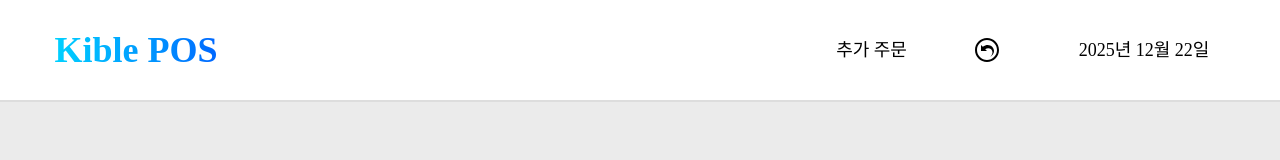
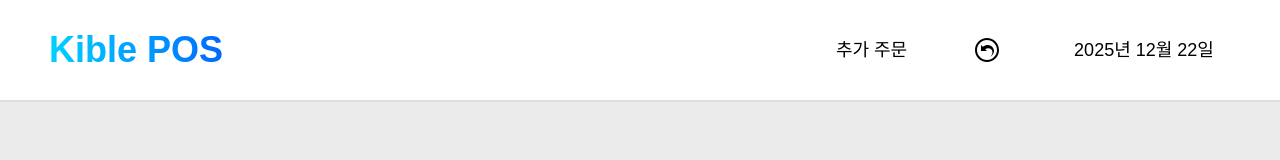
Before and after one commit to KibleLab/kible-fe-pos, a React (Vite) app: page /orders/1 in a window 1280 px wide. Shown: the top 160 px of the page. Built offline with nearby package versions, Linux system fonts and the light colour scheme.

Commit message:
refactor: Apply Util Function(cn) and Path Alias(@)
src/components/AppBar
src/components/AppBar/AppBarIconButton
src/components/AppBar/AppBarTextButton

```diff
--- a/src/components/AppBar/AppBarIconButton/index.tsx
+++ b/src/components/AppBar/AppBarIconButton/index.tsx
@@ -1,3 +1,5 @@
+import { cn } from "@/lib/utils";
+
 interface AppBarIconButtonProps {
   onClick?: () => void;
   icon: string | undefined;
@@ -6,14 +8,14 @@ export default function AppBarIconButton(props: AppBarIconButtonProps) {
   const { onClick, icon } = props;
   return (
     <button
-      className="
-        flex items-center justify-center
-        w-28.75 h-full
-        bg-transparent cursor-pointer
-        transition-all duration-200
-        hover:bg-blue-500/5 hover:opacity-80 group"
+      className={cn(
+        "flex items-center justify-center",
+        "w-28.75 h-full",
+        "cursor-pointer transition-all duration-200",
+        "hover:bg-blue-500/5 hover:opacity-80",
+      )}
       onClick={onClick}>
-      <img className="w-6 h-6" src={icon} alt="icon" />
+      <img className={cn("w-6 h-6")} src={icon} alt="icon" />
     </button>
   );
 }
--- a/src/components/AppBar/AppBarTextButton/index.tsx
+++ b/src/components/AppBar/AppBarTextButton/index.tsx
@@ -1,3 +1,5 @@
+import { cn } from "@/lib/utils";
+
 interface AppBarTextButtonProps {
   onClick?: () => void;
   text: string;
@@ -6,13 +8,14 @@ export default function AppBarTextButton(props: AppBarTextButtonProps) {
   const { onClick, text } = props;
   return (
     <button
-      className="
-        flex items-center justify-center
-        w-28.75 h-full
-        bg-transparent cursor-pointer
-        transition-all duration-200
-        hover:bg-blue-500/5 hover:opacity-80 group
-        font-['Noto_Sans_KR'] text-lg font-medium text-black"
+      className={cn(
+        "flex items-center justify-center",
+        "w-28.75 h-full",
+        "font-medium text-lg text-black",
+        "cursor-pointer transition-all duration-200",
+        "hover:bg-blue-500/5 hover:opacity-80",
+        "select-none",
+      )}
       onClick={onClick}>
       {text}
     </button>
--- a/src/components/AppBar/index.tsx
+++ b/src/components/AppBar/index.tsx
@@ -1,5 +1,6 @@
-import { useNavigate } from 'react-router';
-import { useCurrentDateTime } from '../../hooks/useCurrentDateTime';
+import { useNavigate } from "react-router";
+import { useCurrentDateTime } from "@/hooks/useCurrentDateTime";
+import { cn } from "@/lib/utils";
 
 interface AppBarProps {
   children?: React.ReactNode;
@@ -8,40 +9,42 @@ interface AppBarProps {
 export default function AppBar({ children }: AppBarProps) {
   const navigate = useNavigate();
   const currentDateTime = useCurrentDateTime();
-
   return (
     <div
-      className="
-      fixed top-0 left-0 z-50
-      flex items-center justify-between
-      w-full h-25.5 px-9
-      bg-white border-b-2 border-[#DDDDDD]">
-      <div className="flex items-center h-full">
+      className={cn(
+        "flex items-center justify-between",
+        "fixed top-0 left-0",
+        "w-full h-25.5 px-9",
+        "bg-white border-b-2 border-[#DDD]",
+      )}>
+      <div className={cn("flex items-center w-fit h-full")}>
         <button
-          className="
-            flex items-center justify-center
-            w-50 h-full
-            bg-transparent cursor-pointer
-            transition-all duration-200
-            hover:bg-blue-500/5 hover:opacity-80 group"
-          onClick={() => navigate('/')}>
+          className={cn(
+            "flex items-center justify-center",
+            "w-50 h-full",
+            "cursor-pointer transition-all duration-200",
+            "hover:bg-blue-500/5 hover:opacity-80",
+          )}
+          onClick={() => navigate("/")}>
           <span
-            className="
-            font-['Paperlogy'] text-4xl font-black
-            bg-linear-to-r from-[#00d1ff] to-[#0066ff]
-            bg-clip-text text-transparent
-            select-none">
+            className={cn(
+              "font-['Paperlogy'] font-black text-4xl text-transparent",
+              "bg-clip-text bg-linear-to-r from-[#00d1ff] to-[#0066ff]",
+              "select-none",
+            )}>
             Kible POS
           </span>
         </button>
       </div>
-      <div className="flex items-center h-full">
+      <div className={cn("flex items-center w-fit h-full")}>
         {children}
         <div
-          className="
-          flex items-center justify-center
-          w-50 h-full
-          font-['Noto_Sans_KR'] text-lg font-medium text-black">
+          className={cn(
+            "flex items-center justify-center",
+            "w-50 h-full",
+            "font-medium text-lg text-black",
+            "select-none",
+          )}>
           {currentDateTime}
         </div>
       </div>
```
